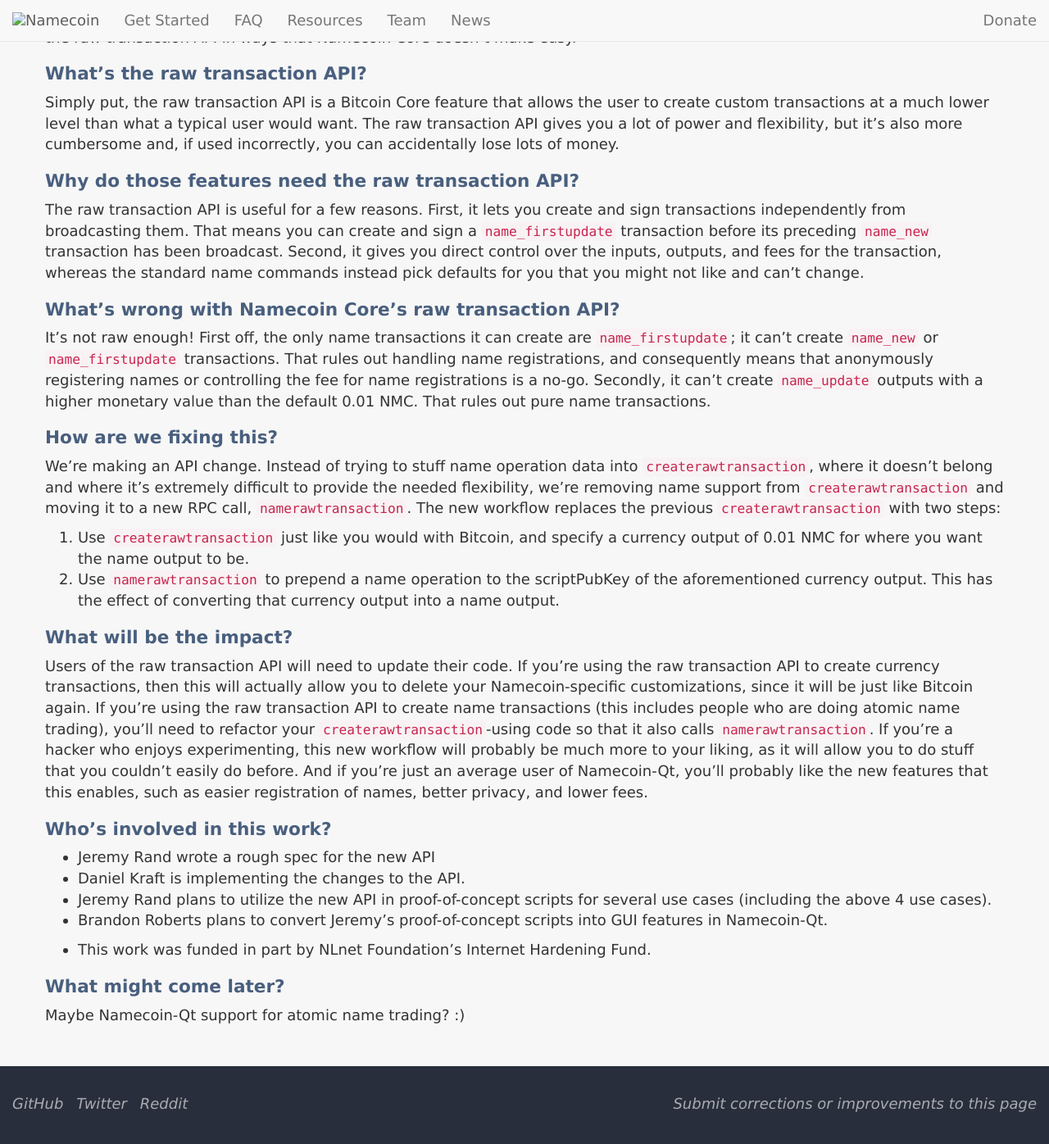
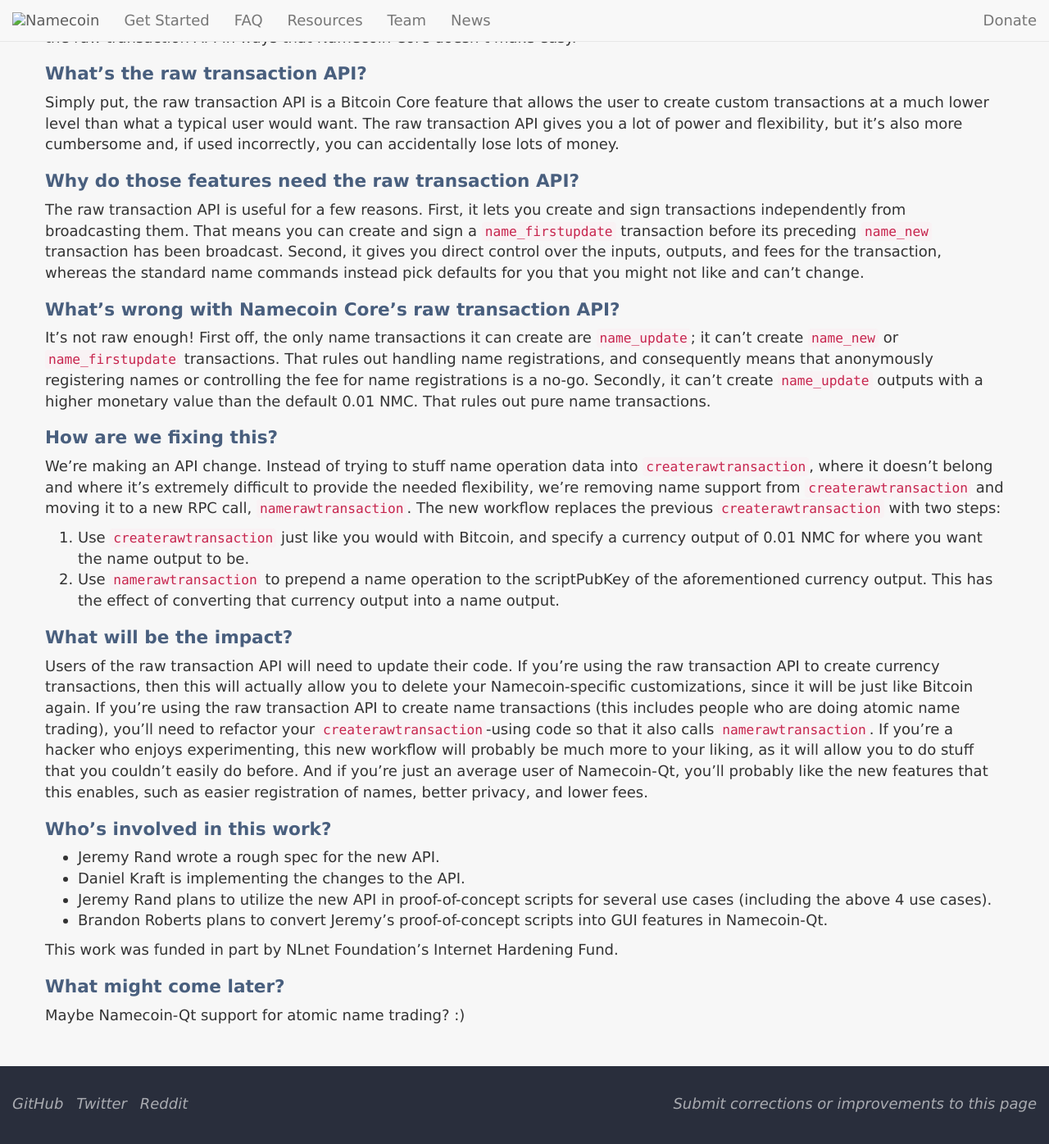
Before and after one commit to JeremyRand/namecoin.org, a Jekyll site: the page built from _posts/2017-09-13-raw-tx-api-refactoring.md, in a window 1280 px wide and 1400 px high, scrolled down 637 px. Shown: the top 1396 px of the window at 82% size. Built offline with Jekyll 4.4.1, drawn with Linux system fonts in a browser that asks for light colours; nearby versions of some CDN libraries; library files that are not in the unit come from our copies.

Commit message:
Fix typos in news post from 7fb27fb930a9cbaf3b728d5bbcaac704dd28040d

```diff
--- a/_posts/2017-09-13-raw-tx-api-refactoring.md
+++ b/_posts/2017-09-13-raw-tx-api-refactoring.md
@@ -24,7 +24,7 @@ The raw transaction API is useful for a few reasons.  First, it lets you create
 
 ## What's wrong with Namecoin Core's raw transaction API?
 
-It's not raw enough!  First off, the only name transactions it can create are `name_firstupdate`; it can't create `name_new` or `name_firstupdate` transactions.  That rules out handling name registrations, and consequently means that anonymously registering names or controlling the fee for name registrations is a no-go.  Secondly, it can't create `name_update` outputs with a higher monetary value than the default 0.01 NMC.  That rules out pure name transactions.
+It's not raw enough!  First off, the only name transactions it can create are `name_update`; it can't create `name_new` or `name_firstupdate` transactions.  That rules out handling name registrations, and consequently means that anonymously registering names or controlling the fee for name registrations is a no-go.  Secondly, it can't create `name_update` outputs with a higher monetary value than the default 0.01 NMC.  That rules out pure name transactions.
 
 ## How are we fixing this?
 
@@ -39,12 +39,12 @@ Users of the raw transaction API will need to update their code.  If you're usin
 
 ## Who's involved in this work?
 
-* Jeremy Rand wrote a rough spec for the new API
+* Jeremy Rand wrote a rough spec for the new API.
 * Daniel Kraft is implementing the changes to the API.
 * Jeremy Rand plans to utilize the new API in proof-of-concept scripts for several use cases (including the above 4 use cases).
 * Brandon Roberts plans to convert Jeremy's proof-of-concept scripts into GUI features in Namecoin-Qt.
 
-* This work was funded in part by NLnet Foundation's Internet Hardening Fund.
+This work was funded in part by NLnet Foundation's Internet Hardening Fund.
 
 ## What might come later?
 
```
